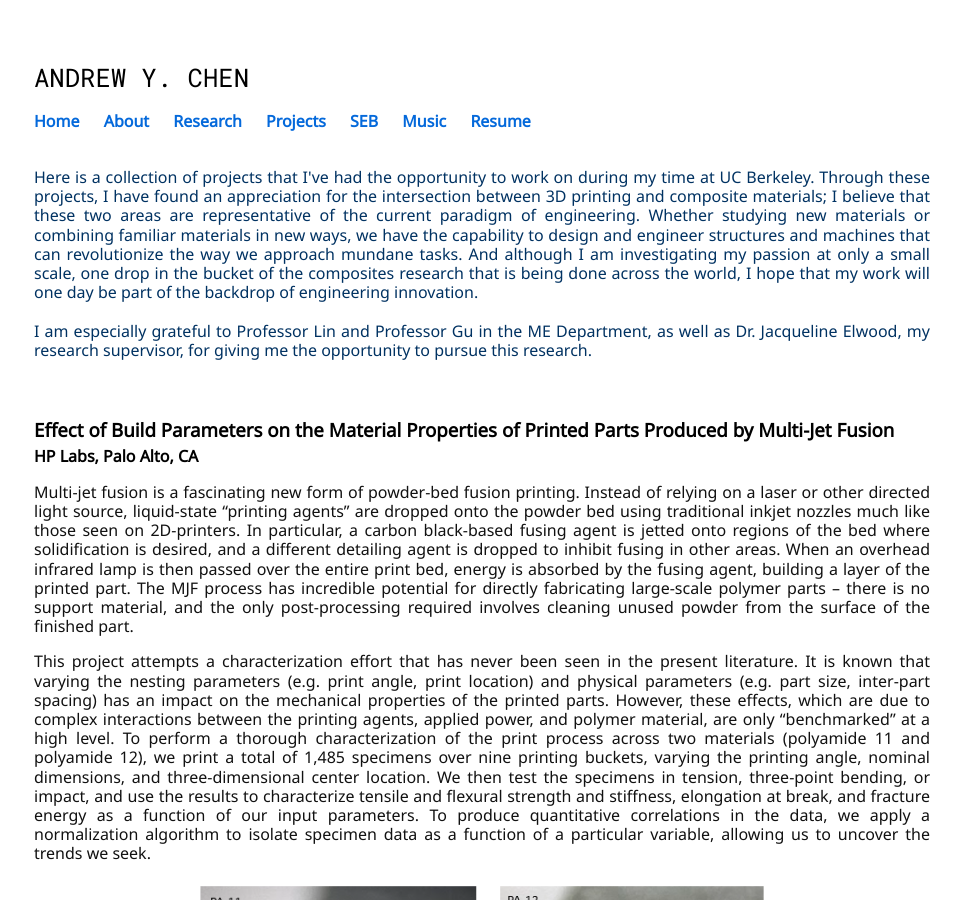
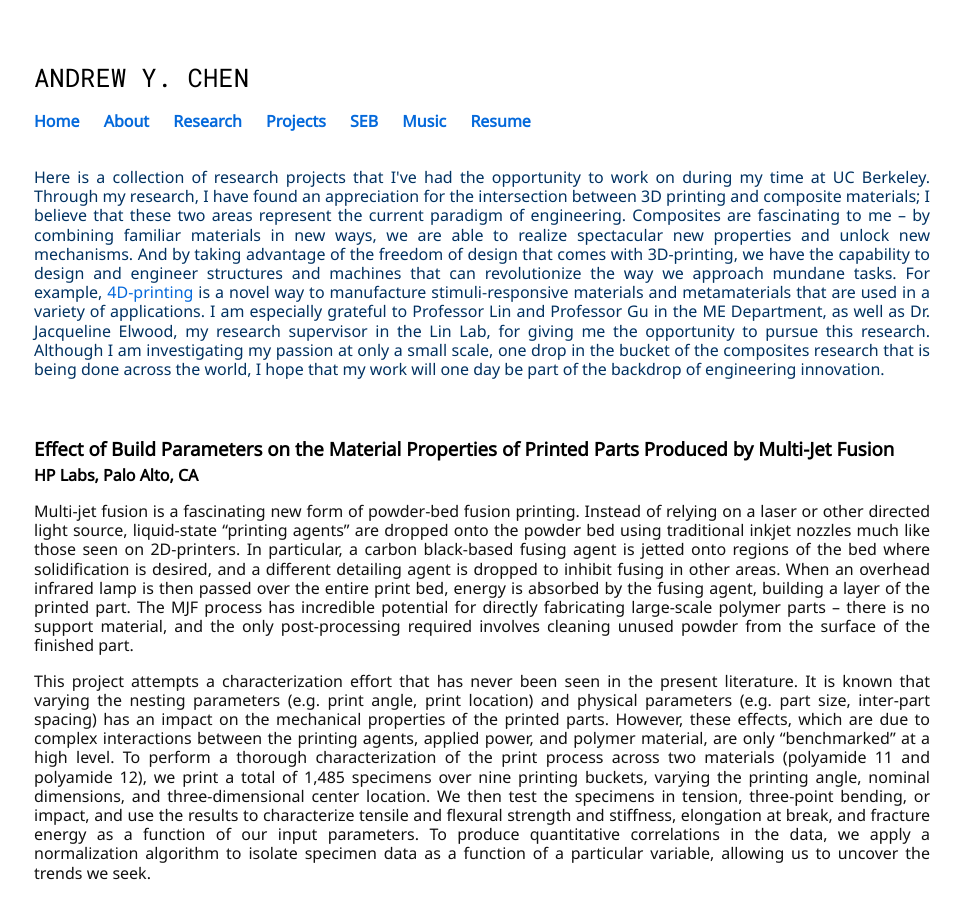
Before and after one commit to carbonheliumnitrogen/carbonheliumnitrogen.github.io, a Jekyll site: the page built from projects.html, in a window 1280 px wide and 900 px high. Shown: the whole window, without its empty margins (158-1119 px from the left). Built offline with Jekyll 4.4.1, drawn with Linux system fonts in a browser that asks for light colours.

Commit message:
Update projects.html

```diff
--- a/projects.html
+++ b/projects.html
@@ -43,7 +43,10 @@
 </style>
 </head>
 <div>
-	<p id="headerone" class="bottom-one"> Here is a collection of projects that I've had the opportunity to work on during my time at UC Berkeley. Through these projects, I have found an appreciation for the intersection between 3D printing and composite materials; I believe that these two areas are representative of the current paradigm of engineering. Whether studying new materials or combining familiar materials in new ways, we have the capability to design and engineer structures and machines that can revolutionize the way we approach mundane tasks. And although I am investigating my passion at only a small scale, one drop in the bucket of the composites research that is being done across the world, I hope that my work will one day be part of the backdrop of engineering innovation.  <br> <br> I am especially grateful to Professor Lin and Professor Gu in the ME Department, as well as Dr. Jacqueline Elwood, my research supervisor, for giving me the opportunity to pursue this research. <br> <br></p>
+	<p id="headerone" class="bottom-one"> Here is a collection of research projects that I've had the opportunity to work on during my time at UC Berkeley. Through my research, I have found an appreciation for the intersection between 3D printing and composite materials; I believe that these two areas represent the current paradigm of engineering. Composites are fascinating to me – by combining familiar materials in new ways, we are able to realize spectacular new properties and unlock new mechanisms. And by taking advantage of the freedom of design that comes with 3D-printing, we have the capability to design and engineer structures and machines that can revolutionize the way we approach mundane tasks. For example, <a href=” https://doi.org/10.1002/aisy.202100019”> 4D-printing </a> is a novel way to manufacture stimuli-responsive materials and metamaterials that are used in a variety of applications.
+
+I am especially grateful to Professor Lin and Professor Gu in the ME Department, as well as Dr. Jacqueline Elwood, my research supervisor in the Lin Lab, for giving me the opportunity to pursue this research. Although I am investigating my passion at only a small scale, one drop in the bucket of the composites research that is being done across the world, I hope that my work will one day be part of the backdrop of engineering innovation.
+<br> <br></p>
 
 	<h3>Effect of Build Parameters on the Material Properties of Printed Parts Produced by Multi-Jet Fusion</h3>
 	<h4>HP Labs, Palo Alto, CA</h4>
```
